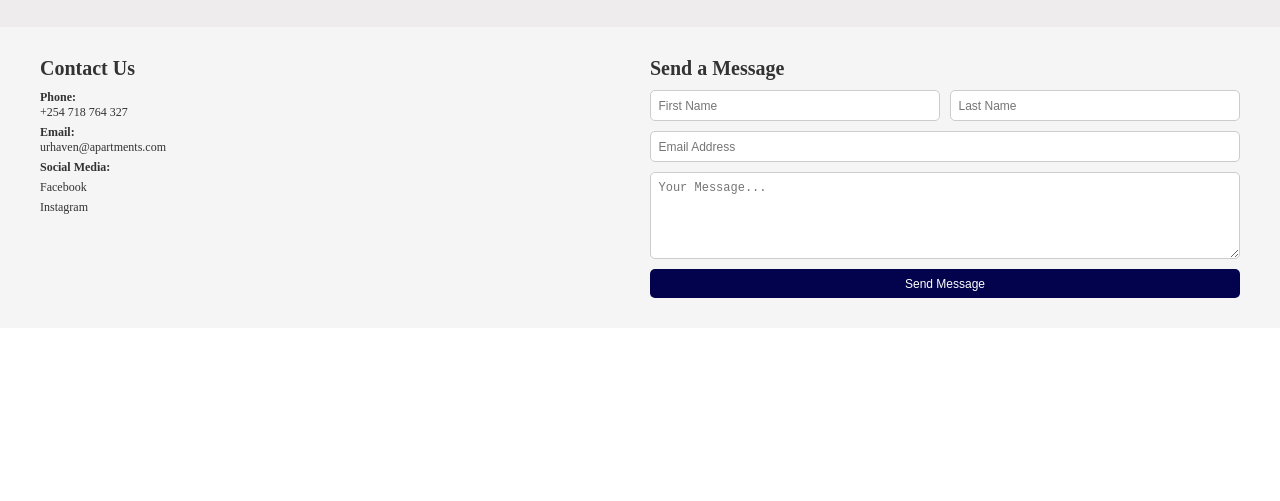
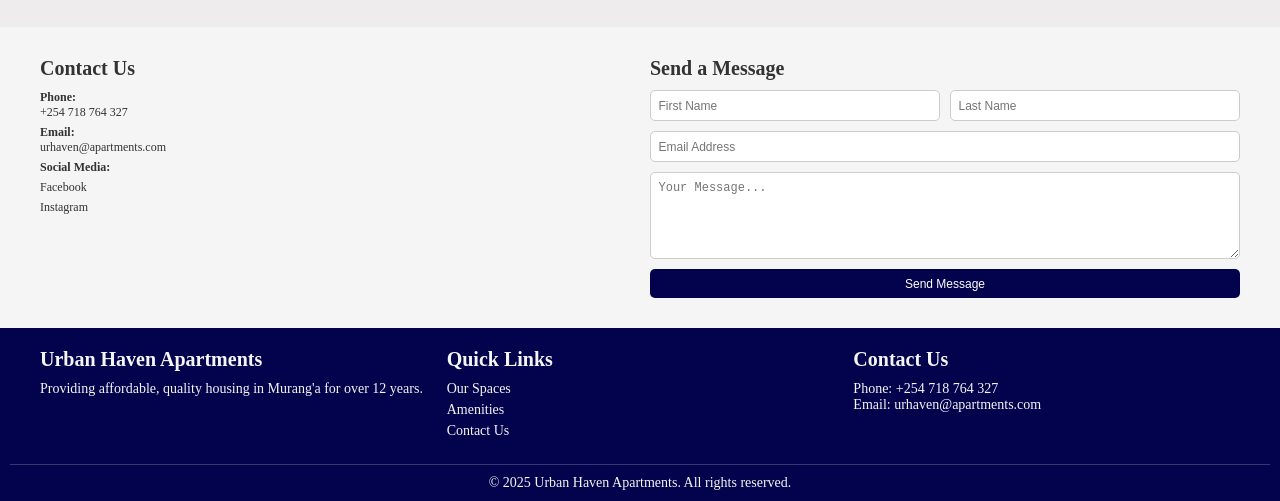
Before and after one commit to kevin-njuguna/Urban-Haven-Apartments, a website built with Vite: page index.html in a window 1280 px wide. Shown: the part 2947-3448 px from the top of the page. Before the commit the page ends 3275 px from the top, so only its background shows below. Built offline with nearby package versions, Linux system fonts and the light colour scheme; files whose address does not match are found by name.

Commit message:
add the footer section
-edit the root path of files in the publie directory i.e images
-add link destination to the navbar and footer

```diff
--- a/index.html
+++ b/index.html
@@ -15,10 +15,10 @@
         </div>
         <nav class="navbar">
           <ul class="list-items">
-            <li class="list-item"><a href="#">Home</a></li>
-            <li class="list-item"><a href="#">Spaces</a></li>
-            <li class="list-item"><a href="#">Amenities</a></li>
-            <li class="list-item"><a href="#">Contact</a></li>
+            <li class="list-item"><a href="#hero">Home</a></li>
+            <li class="list-item"><a href="#spaces-card">Spaces</a></li>
+            <li class="list-item"><a href="#amenities">Amenities</a></li>
+            <li class="list-item"><a href="#contact">Contact</a></li>
           </ul>
         </nav>
       </div>
@@ -67,7 +67,7 @@
       <h2>Our Living Spaces</h2>
       <div class="space-container">
         <div class="spaces-card">
-          <img src="/public/single room.jpg" alt="Single Room" />
+          <img src="/single room.jpg" alt="Single Room" />
           <div class="spaces-card-body">
             <h3>Single Room</h3>
             <p class="description">
@@ -78,7 +78,7 @@
         </div>
 
         <div class="spaces-card">
-          <img src="/public/bedsitter.jpg" alt="Bedsitter" />
+          <img src="/bedsitter.jpg" alt="Bedsitter" />
           <div class="spaces-card-body">
             <h3>Bedsitter</h3>
             <p class="description">
@@ -90,7 +90,7 @@
         </div>
 
         <div class="spaces-card">
-          <img src="/public/studio apartment.jpg" alt="Studio Apartment" />
+          <img src="/studio apartment.jpg" alt="Studio Apartment" />
           <div class="spaces-card-body">
             <h3>Studio Apartment</h3>
             <p class="description">
@@ -101,7 +101,7 @@
         </div>
 
         <div class="spaces-card">
-          <img src="/public/1 bedroom.jpg" alt="One Bedroom" />
+          <img src="/1 bedroom.jpg" alt="One Bedroom" />
           <div class="spaces-card-body">
             <h3>One Bedroom Apartment</h3>
             <p class="description">
@@ -112,7 +112,7 @@
         </div>
 
         <div class="spaces-card">
-          <img src="/public/2 bedroom.jpg" alt="Two Bedroom" />
+          <img src="/2 bedroom.jpg" alt="Two Bedroom" />
           <div class="spaces-card-body">
             <h3>Two Bedroom Apartment</h3>
             <p class="description">
@@ -125,7 +125,7 @@
 
         <div class="spaces-card">
           <img
-            src="/public/1 bedroom self.jpg"
+            src="/1 bedroom self.jpg"
             alt="One Bedroom Self-Contained"
           />
           <div class="spaces-card-body">
@@ -139,7 +139,7 @@
 
         <div class="spaces-card">
           <img
-            src="/public/2 bedroom self.jpg"
+            src="/2 bedroom self.jpg"
             alt="Two Bedroom Self-Contained"
           />
           <div class="spaces-card-body">
@@ -157,49 +157,49 @@
       <h2>Our Amenities</h2>
       <div class="amenities-grid">
         <div class="amenity-card">
-          <img src="/public/wifi.jpg" alt="Free WiFi" />
+          <img src="/wifi.jpg" alt="Free WiFi" />
           <h3>Free WiFi</h3>
           <p>Available for all except single room tenants.</p>
         </div>
 
         <div class="amenity-card" alt="Free Parking">
-          <img src="/public/parking.jpg" alt="On-Site Laundry" />
+          <img src="/parking.jpg" alt="On-Site Laundry" />
           <h3>Free Parking</h3>
           <p>Available for all except single room and bedsitter tenants.</p>
         </div>
 
         <div class="amenity-card">
-          <img src="/public/laundry.jpg" alt="On-Site Laundry" />
+          <img src="/laundry.jpg" alt="On-Site Laundry" />
           <h3>On-Site Laundry</h3>
           <p>Available at Kshs.150 per basket.</p>
         </div>
 
         <div class="amenity-card">
-          <img src="/public/gym.jpg" alt="Free Gym Access" />
+          <img src="/gym.jpg" alt="Free Gym Access" />
           <h3>Free Gym Access</h3>
           <p>Available for all except single room and bedsitter tenants.</p>
         </div>
 
         <div class="amenity-card">
-          <img src="/public/swimming pool.jpg" alt="Swimming Pool" />
+          <img src="/swimming pool.jpg" alt="Swimming Pool" />
           <h3>Swimming Pool</h3>
           <p>Free and accessible to everyone.</p>
         </div>
 
         <div class="amenity-card">
-          <img src="/public/elevator.jpg" alt="Elevator Access" />
+          <img src="/elevator.jpg" alt="Elevator Access" />
           <h3>Elevator Access</h3>
           <p>Available for easy access to upper floors.</p>
         </div>
 
         <div class="amenity-card">
-          <img src="/public/water.jpg" alt="Free Water" />
+          <img src="/water.jpg" alt="Free Water" />
           <h3>Free Water</h3>
           <p>All tenants enjoy unlimited free water.</p>
         </div>
 
         <div class="amenity-card">
-          <img src="/public/theatre.jpg" alt="Community Theatre" />
+          <img src="/theatre.jpg" alt="Community Theatre" />
           <h3>Community Theatre</h3>
           <p>Accessible to all residents, free of charge.</p>
         </div>
@@ -235,5 +235,33 @@
   </div>
 </section>
 
+<footer class="footer">
+  <div class="footer-container">
+    <div class="footer-about">
+      <h3>Urban Haven Apartments</h3>
+      <p>Providing affordable, quality housing in Murang'a for over 12 years.</p>
+    </div>
+
+    <div class="footer-links">
+      <h4>Quick Links</h4>
+      <ul>
+        <li><a href="#spaces-card">Our Spaces</a></li>
+        <li><a href="#amenities">Amenities</a></li>
+        <li><a href="#contact">Contact Us</a></li>
+      </ul>
+    </div>
+
+    <div class="footer-contact">
+      <h4>Contact Us</h4>
+      <p>Phone: <a href="tel:+254718764327">+254 718 764 327</a></p>
+      <p>Email: <a href="mailto:urhaven@apartments.com">urhaven@apartments.com</a></p>
+    </div>
+  </div>
+
+  <div class="footer-bottom">
+    <p>&copy; 2025 Urban Haven Apartments. All rights reserved.</p>
+  </div>
+</footer>
+
   </body>
 </html>
--- a/src/style.css
+++ b/src/style.css
@@ -330,3 +330,60 @@ header {
 .contact-form button:hover {
   background-color: rgb(20, 20, 120);
 }
+
+
+.footer {
+  background-color: rgb(3, 3, 77);
+  color: whitesmoke;
+  padding: 2rem 1rem 1rem;
+}
+
+.footer-container {
+  display: flex;
+  flex-wrap: wrap;
+  justify-content: space-between;
+  gap: 2rem;
+  max-width: 1200px;
+  margin: 0 auto;
+}
+
+.footer-container > div {
+  flex: 1 1 250px;
+}
+
+.footer h3,
+.footer h4 {
+  margin-bottom: 1rem;
+  color: whitesmoke;
+  font-size: 2rem;
+}
+
+.footer p,
+.footer a,
+.footer li {
+  font-size: 1.4rem;
+  color: whitesmoke;
+  text-decoration: none;
+}
+
+.footer a:hover {
+  text-decoration: underline;
+}
+
+.footer ul {
+  list-style: none;
+  padding: 0;
+  margin: 0;
+}
+
+.footer ul li {
+  margin-bottom: 0.5rem;
+}
+
+.footer-bottom {
+  text-align: center;
+  border-top: 1px solid rgba(255, 255, 255, 0.2);
+  padding-top: 1rem;
+  margin-top: 2rem;
+  font-size: 1.1rem;
+}
```
